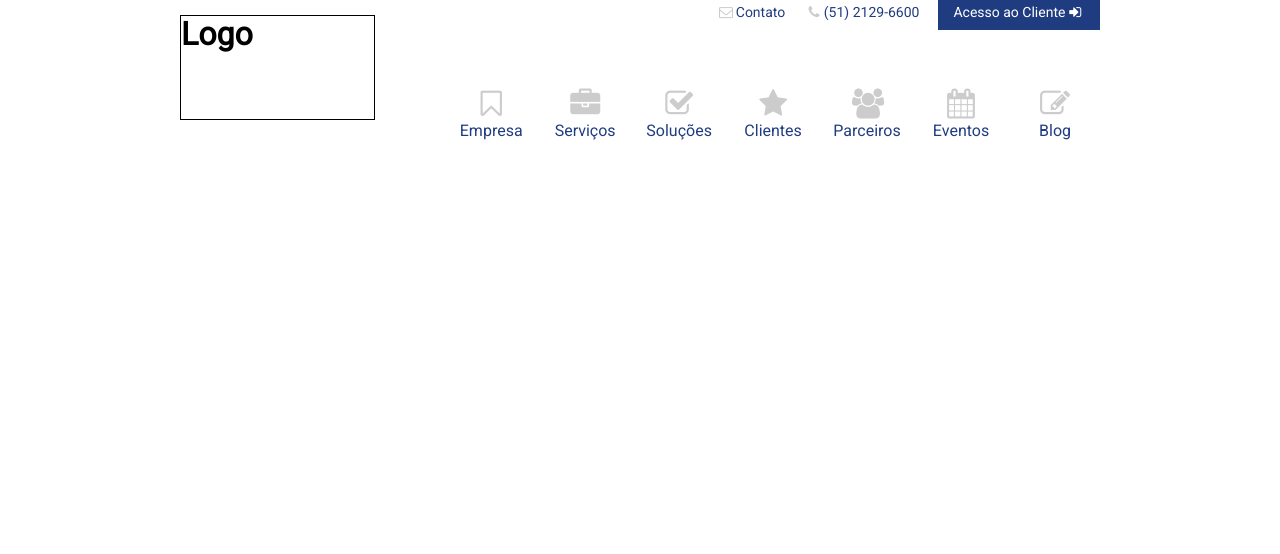
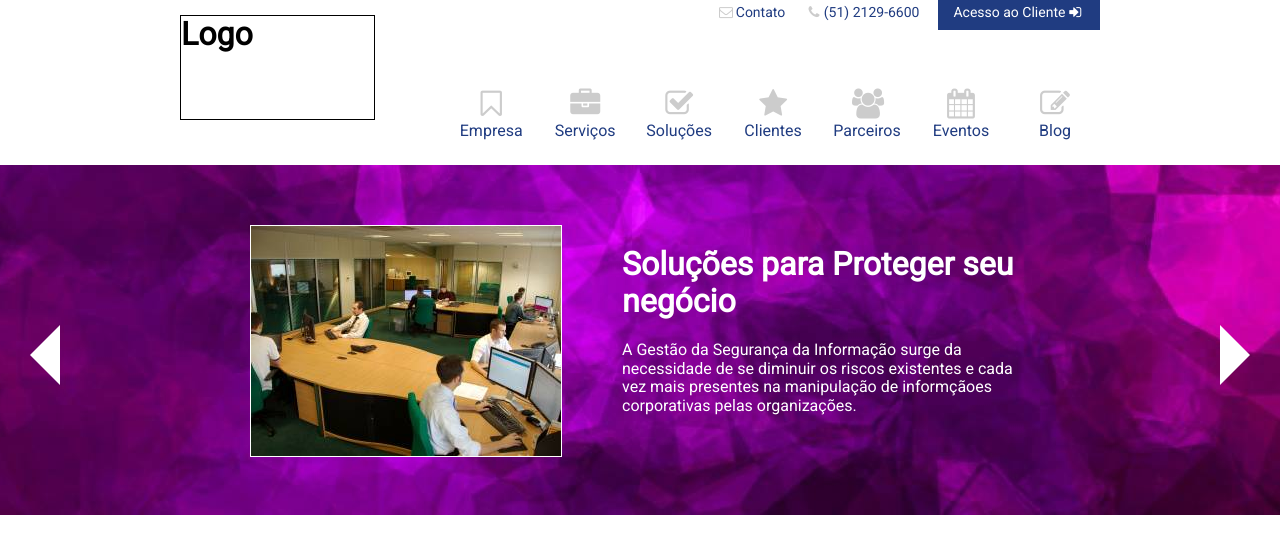
Before and after one commit to dcardosods/another-teste, a website: page app/index.html in a window 1280 px wide. Drawn offline with nearby package versions, Linux system fonts and the light colour scheme.

Commit message:
Add slider

```diff
--- a/app/index.html
+++ b/app/index.html
@@ -19,8 +19,8 @@
     </head>
     <body>
         <div class="wrapper">
-            <header>
-                <h1 class="pull-left">Logo</h1>
+            <header class="clearfix">
+                <h1 class="title pull-left">Logo</h1>
                 <div class="info-bar pull-right">
                     <ul class="inline-list">
                         <li>
@@ -85,6 +85,23 @@
                     </ul>
                 </nav>
             </header>
+            <section>
+                <div class="slider">
+                    <a class="control control-left"></a>
+                    <article>
+                        <img src="images/slide1.jpg" alt="Imagem do Slide 1" class="pull-left">
+                        <div class="pull-left">
+                            <h1>Soluções para Proteger seu negócio</h1>
+                            <p>
+                                A Gestão da Segurança da Informação surge da necessidade
+                                de se diminuir os riscos existentes e cada vez mais presentes
+                                na manipulação de informçãoes corporativas pelas organizações.
+                            </p>
+                        <div>
+                    </article>
+                    <a class="control control-right"></a>
+                </div>
+            </section>
         </div>
 
         <!-- build:js scripts/main.js -->
--- a/app/styles/main.css
+++ b/app/styles/main.css
@@ -13,7 +13,7 @@ header {
     margin: 0 auto;
     padding: 0 40px;
 }
-h1 {
+.title {
     width: 195px;
     height: 105px;
     margin-top: 15px;
@@ -93,6 +93,55 @@ nav li:hover .sub-list {
     background: linear-gradient(to bottom, #ddd 0%,#fff 100%);
 }
 
+section {
+    background: url('../images/slider-bg.jpg') no-repeat center center;
+}
+.slider {
+    position: relative;
+    max-width: 1280px;
+    height: 350px;
+    margin: 0 auto;
+    padding: 60px 250px;
+}
+.control {
+    position: absolute;
+    top: 160px;
+    display: inline-block;
+    border-width: 30px;
+    border-style: solid;
+}
+.control-right {
+    right: 0;
+    border-color: transparent transparent transparent #fff;
+}
+.control-left {
+    left: 0;
+    border-color: transparent #fff transparent transparent;
+}
+article {
+    overflow: hidden;
+    color: #fff;
+}
+article > img {
+    border: 1px solid #fff;
+}
+article > div {
+    width: 400px;
+    margin-left: 60px;
+}
+
+.clearfix {
+  *zoom: 1;
+}
+.clearfix:before,
+.clearfix:after {
+  display: table;
+  content: "";
+  line-height: 0;
+}
+.clearfix:after {
+  clear: both;
+}
 .icon {
     color: #ccc;
 }
```
Also changed, not shown: app/images/slide1.jpg (added), app/images/slider-bg.jpg (added).
